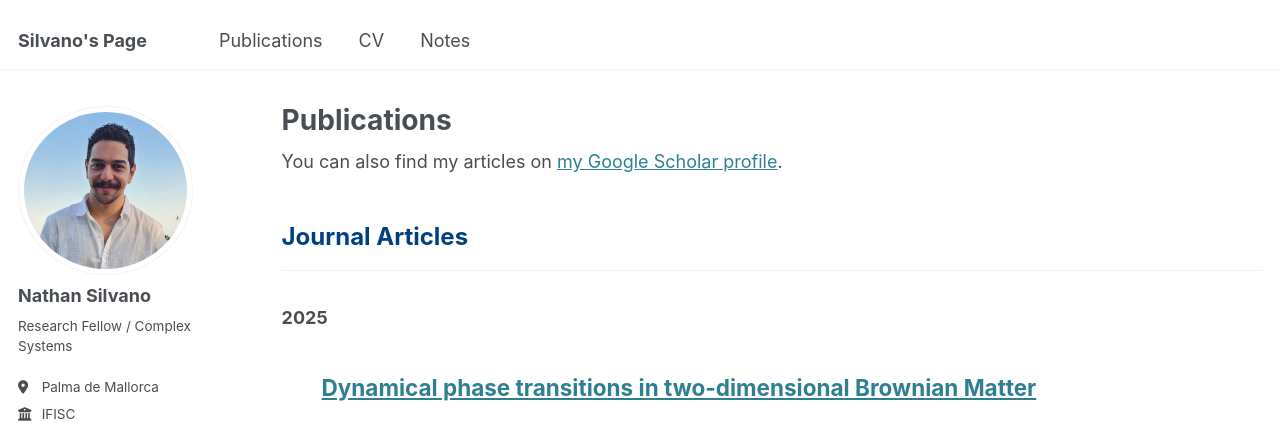
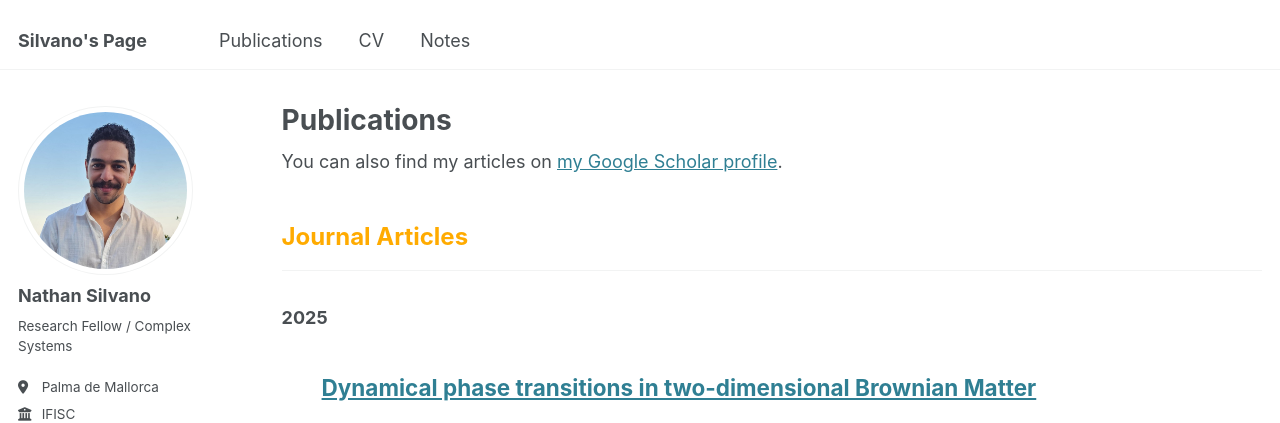
Before and after one commit to Jaegg3rNat/Jaegg3rNat.github.io, a Jekyll site: the page built from _pages/publications.html, in a window 1280 px wide. Shown: the top 423 px of the page. Built offline with Jekyll 4.4.1, drawn with Linux system fonts in a browser that asks for light colours; some web fonts are replaced.

Commit message:
Update publications.html

```diff
--- a/_pages/publications.html
+++ b/_pages/publications.html
@@ -18,7 +18,7 @@
     {% assign category_posts = site.publications | where: "category", category[0] %}
 
     {% if category_posts.size > 0 %}
-      <h2 style="font-size: 24px; color: #004080; font-weight: bold;">{{ category[1].title }}</h2><hr/>
+      <h2 style="font-size: 24px; color: #FFAB00; font-weight: bold;">{{ category[1].title }}</h2><hr/>
     {% endif %}
 
     <!-- Grouping by year within the "Journal Articles" category -->
```
